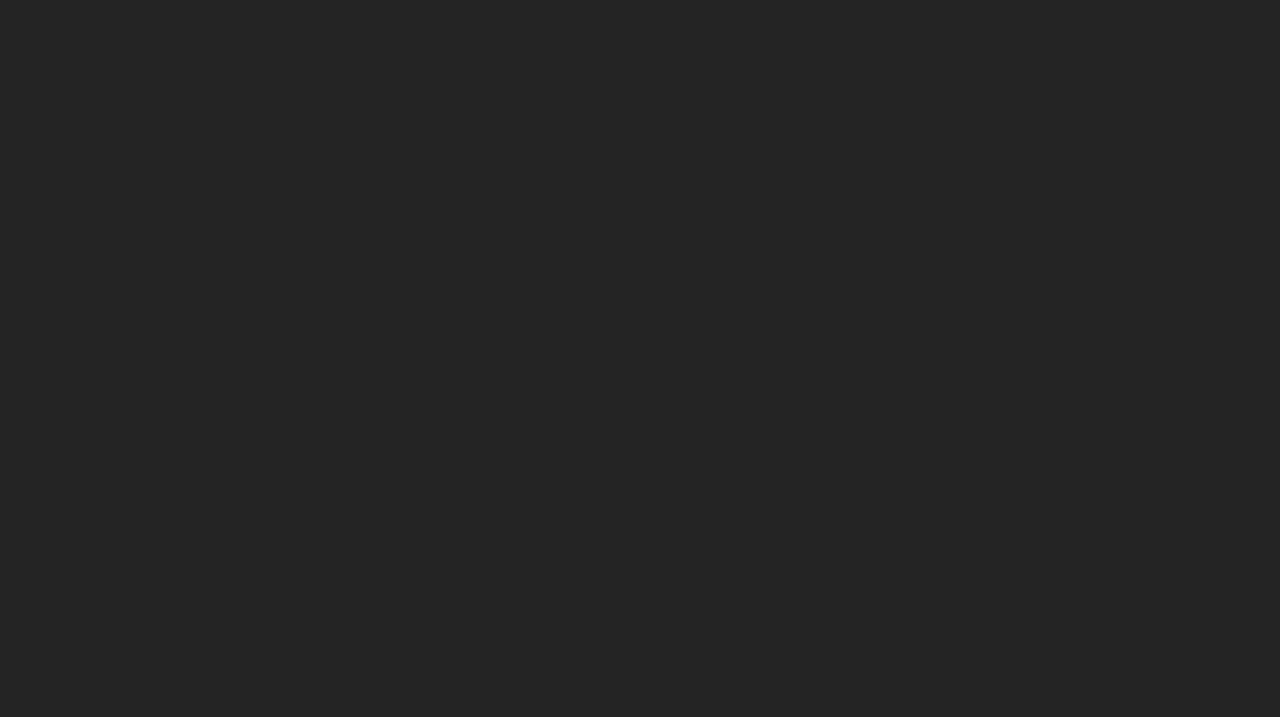
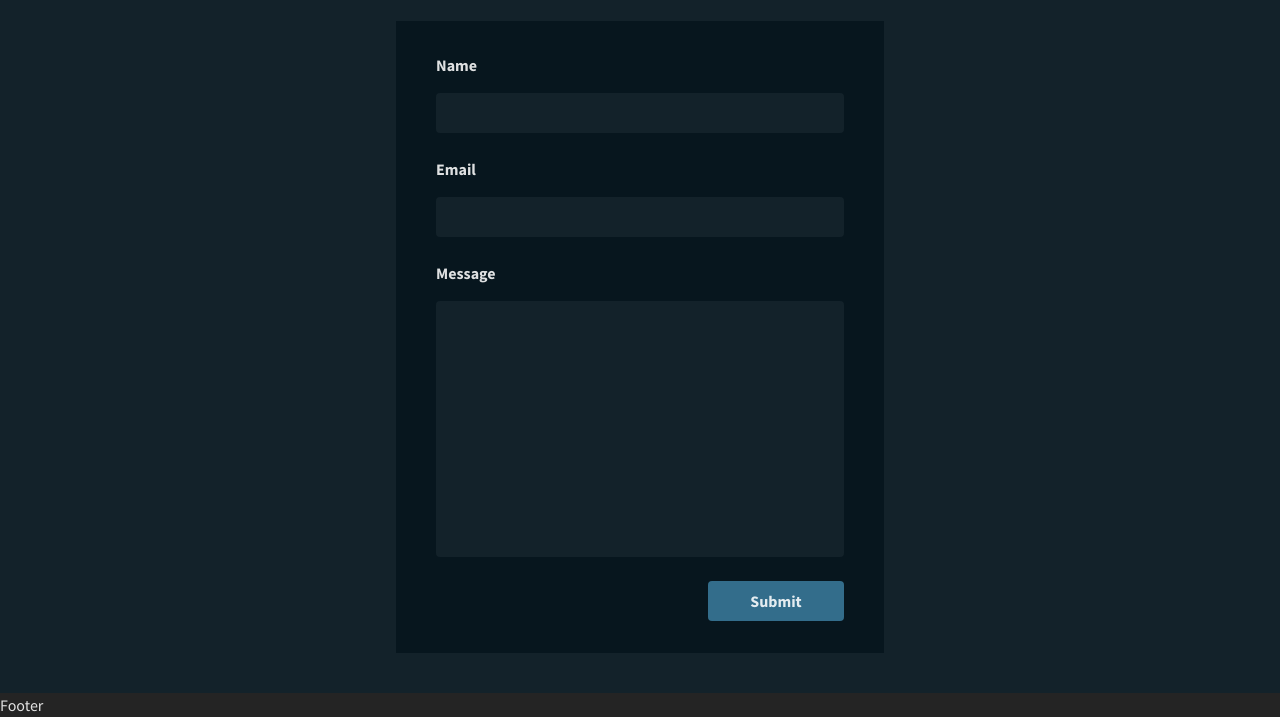
Before and after one commit to SkyDmytro/portfolio_nextjs, a React (Vite) app: page / in a window 1280 px wide. Shown: the part 1003-1720 px from the top of the page. Before the commit the page ends 896 px from the top, so only its background shows below. Built offline with nearby package versions, Linux system fonts and the light colour scheme.

Commit message:
feat: add contact page

```diff
--- /dev/null
+++ b/src/components/ContactForm.tsx
@@ -0,0 +1,76 @@
+import { CustomButton } from "./CustomButton";
+import CustomInput from "./CustomInput";
+import { FormMessageTextArea } from "./FormMessageTextArea";
+import { Controller, useForm } from "react-hook-form";
+
+export interface ContactFormValues {
+  name: string;
+  email: string;
+  message: string;
+}
+
+export const ContactForm = (): JSX.Element => {
+  const {
+    handleSubmit,
+    formState: { errors },
+    control,
+  } = useForm<ContactFormValues>({
+    defaultValues: {
+      name: "",
+      email: "",
+      message: "",
+    },
+    mode: "onBlur",
+    reValidateMode: "onBlur",
+  });
+  const onSubmit = (data: ContactFormValues) => console.log(data);
+
+  return (
+    <form
+      className="flex flex-col gap-6 bg-darkBlue px-10 py-8 mx-auto sm:w-full md:w-2/3 lg:w-1/2"
+      onSubmit={handleSubmit(onSubmit)}
+    >
+      <Controller
+        name="name"
+        control={control}
+        rules={{ required: true, minLength: 2 }}
+        render={({ field }) => <CustomInput labelText="Name" {...field} />}
+      />
+      {errors.name && (
+        <span className="text-red-500 text-sm">
+          {errors.name.type === "required"
+            ? "This field is required"
+            : "Name must be at least 2 characters"}
+        </span>
+      )}
+      <Controller
+        name="email"
+        control={control}
+        rules={{
+          required: true,
+          pattern: /^[A-Z0-9._%+-]+@[A-Z0-9.-]+\.[A-Z]{2,}$/i,
+        }}
+        render={({ field }) => <CustomInput labelText="Email" {...field} />}
+      />
+      {errors.email && (
+        <span className="text-red-500 text-sm">
+          {errors.email.type === "required"
+            ? "This field is required"
+            : "Email must be a valid email address"}
+        </span>
+      )}
+      <Controller
+        name="message"
+        control={control}
+        rules={{ required: true }}
+        render={({ field }) => (
+          <FormMessageTextArea labelText="Message" {...field} />
+        )}
+      />
+      {errors.message && (
+        <span className="text-red-500 text-sm">This field is required</span>
+      )}
+      <CustomButton text="Submit" type="submit" />
+    </form>
+  );
+};
--- /dev/null
+++ b/src/components/CustomButton.tsx
@@ -0,0 +1,31 @@
+import React, { ReactElement } from "react";
+
+/**
+ * A custom button component.
+ * @param {CustomButtonProps} props - The properties for the button.
+ * @param {string} props.type - The type of the button (defaults to 'button').
+ * @param {string} props.text - The text to be displayed on the button.
+ * @param {React.MouseEventHandler<HTMLButtonElement>} props.onClick - The function to be called when the button is clicked.
+ * @returns {React.ReactElement} A button element with the specified properties.
+ */
+
+export interface CustomButtonProps {
+  type?: "button" | "submit" | "reset";
+  text: string;
+  onClick?: React.MouseEventHandler<HTMLButtonElement>;
+}
+export const CustomButton = ({
+  type = "button",
+  text,
+  onClick,
+}: CustomButtonProps): ReactElement => {
+  return (
+    <button
+      type={type}
+      className="bg-lightBlue w-1/3 self-end hover:bg-primaryFont hover:text-lightBlue text-white font-bold py-2 px-4 rounded"
+      onClick={onClick}
+    >
+      {text}
+    </button>
+  );
+};
--- /dev/null
+++ b/src/components/CustomInput.tsx
@@ -0,0 +1,23 @@
+import React from "react";
+
+interface CustomInputProps {
+  labelText: string;
+  // inputValue: string;
+  // onChange: (event: React.ChangeEvent<HTMLInputElement>) => void;
+}
+
+const CustomInput = ({
+  labelText,
+  // inputValue,
+  // onChange,
+  ...props
+}: CustomInputProps): React.ReactElement => {
+  return (
+    <div className="flex flex-col gap-4">
+      <label className="font-bold">{labelText}</label>
+      <input type="text" className="p-2 bg-blue rounded" {...props} />
+    </div>
+  );
+};
+
+export default CustomInput;
--- /dev/null
+++ b/src/components/FormMessageTextArea.tsx
@@ -0,0 +1,27 @@
+import React, { ReactElement } from "react";
+
+// interface FormMessageTextAreaProps {
+//   // onChange: React.ChangeEventHandler<HTMLTextAreaElement>;
+//   // value: string;
+// }
+
+export const FormMessageTextArea = ({
+  // onChange,
+  // value,
+  ...props
+}): ReactElement => {
+  return (
+    <div className="flex flex-col gap-4">
+      <label htmlFor="message" className="font-bold">
+        Message
+      </label>
+      <textarea
+        id="message"
+        className="p-2 rounded resize-none bg-blue "
+        cols={30}
+        rows={10}
+        {...props}
+      />
+    </div>
+  );
+};
--- a/src/pages/ContactPage.tsx
+++ b/src/pages/ContactPage.tsx
@@ -1,5 +1,17 @@
 import React from "react";
+import { PageTitle } from "../components/PageTitle";
+import { ContactForm } from "../components/ContactForm";
 
 export const ContactPage = () => {
-  return <div>ContactPage</div>;
+  return (
+    <section id="contact" className="bg-blue pt-10">
+      <div className="container py-10 flex flex-col gap-24">
+        <PageTitle
+          title="contact"
+          subtitle="Feel free to Contact me by submitting the form below and I will get back to you as soon as possible"
+        />
+        <ContactForm />
+      </div>
+    </section>
+  );
 };
```
